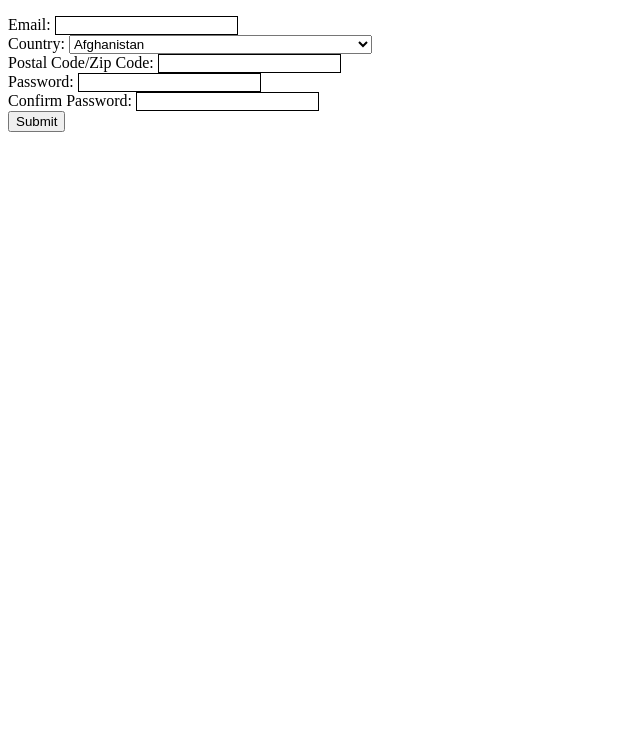
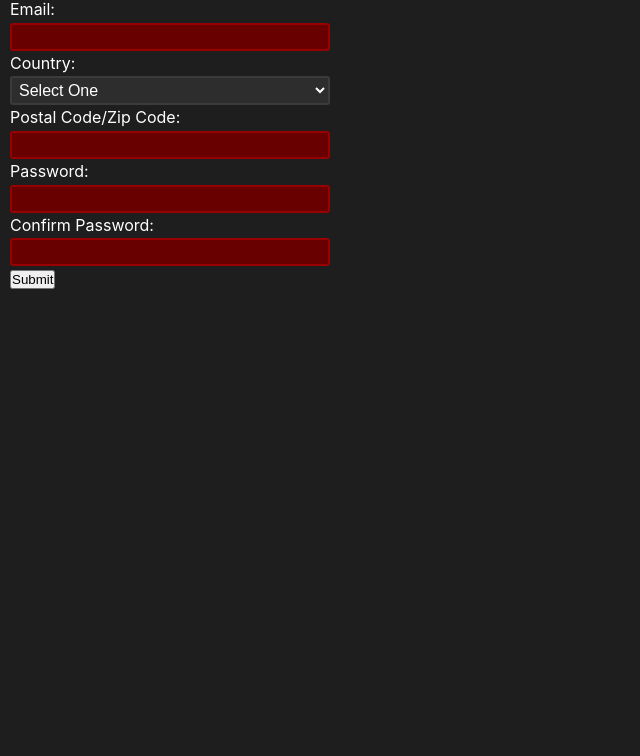
Before and after one commit to naomi-ho/form-validation, a plain HTML site: page index.html in a window 1280 px wide. Shown: the part 64-820 px from the top of the page, without its empty margins (0-640 px from the left). Drawn offline with Linux system fonts and the light colour scheme.

Commit message:
Add email validation

```diff
--- a/index.html
+++ b/index.html
@@ -12,12 +12,12 @@
     <form action="" novalidate>
       <div>
         <label for="email">Email: </label>
-        <input type="email" name="email" id="email" />
+        <input type="email" name="email" id="email" required />
       </div>
       <div>
         <label for="country">Country: </label>
-        <select id="country" name="country">
-          <option value="" disabled></option>
+        <select id="country" name="country" required>
+          <option style="display: none">Select One</option>
           <option value="AF">Afghanistan</option>
           <option value="AX">Åland Islands</option>
           <option value="AL">Albania</option>
@@ -276,11 +276,11 @@
       </div>
       <div>
         <label for="code">Postal Code/Zip Code: </label>
-        <input type="text" name="code" id="code" />
+        <input type="text" name="code" id="code" required />
       </div>
       <div>
         <label for="password">Password: </label>
-        <input type="text" name="password" id="password" />
+        <input type="text" name="password" id="password" required />
       </div>
       <div>
         <label for="password-confirmation">Confirm Password: </label>
@@ -288,6 +288,7 @@
           type="text"
           name="password-confirmation"
           id="password-confirmation"
+          required
         />
       </div>
       <button>Submit</button>
--- a/script.js
+++ b/script.js
@@ -0,0 +1,15 @@
+const form = document.querySelector('form');
+const email = document.getElementById('email');
+
+function validEmail(email) {
+  const ePattern = /^[a-zA-Z0-9._%+-]+@[a-zA-Z0-9.-]+\.[a-zA-Z]{2,}$/;
+  return ePattern.test(email);
+}
+
+email.addEventListener('input', (e) => {
+  if (validEmail(email.value)) {
+    email.setCustomValidity('');
+  } else {
+    email.setCustomValidity('Please enter a valid email address.');
+  }
+});
--- a/style.css
+++ b/style.css
@@ -1,7 +1,71 @@
+:root {
+  --contents-background: #1e1e1e;
+  --secondary-background: #2d2d2d;
+  --secondary-hover: #3b3b3b;
+  --font-color: white;
+  --font-secondary-color: #cacaca;
+}
+
+*,
+*::before,
+*::after {
+  margin: 0;
+  padding: 0;
+  box-sizing: inherit;
+}
+
+html {
+  font-size: 62.5%;
+}
+
+body {
+  box-sizing: border-box;
+  font-size: 1.6rem;
+  background-color: var(--contents-background);
+  font-family: 'Inter', sans-serif;
+  color: var(--font-color);
+  min-height: 100vh;
+  line-height: 1.6;
+  margin: 10px;
+}
+
+form {
+  max-width: 320px;
+}
+
+div > label {
+  display: block;
+}
+
+input,
+select {
+  color-scheme: dark;
+  border-width: 1px;
+  font-size: 1.6rem;
+  padding: 3px;
+}
+
+input[type='text'],
+input[type='email'],
+input[type='number'],
+select {
+  width: 100%;
+  border: 2px solid var(--secondary-hover);
+  background-color: var(--secondary-background);
+  box-sizing: border-box;
+  border-radius: 3px;
+}
+
 input:valid {
-  border: 1px solid black;
+  border-color: var(--secondary-hover);
+  background-color: var(--secondary-background);
 }
 
 input:invalid {
-  border: 1px dashed red;
+  border-color: #900;
+  background-color: rgb(104, 0, 0);
 }
+
+input:focus:invalid {
+  outline: none;
+}
```
